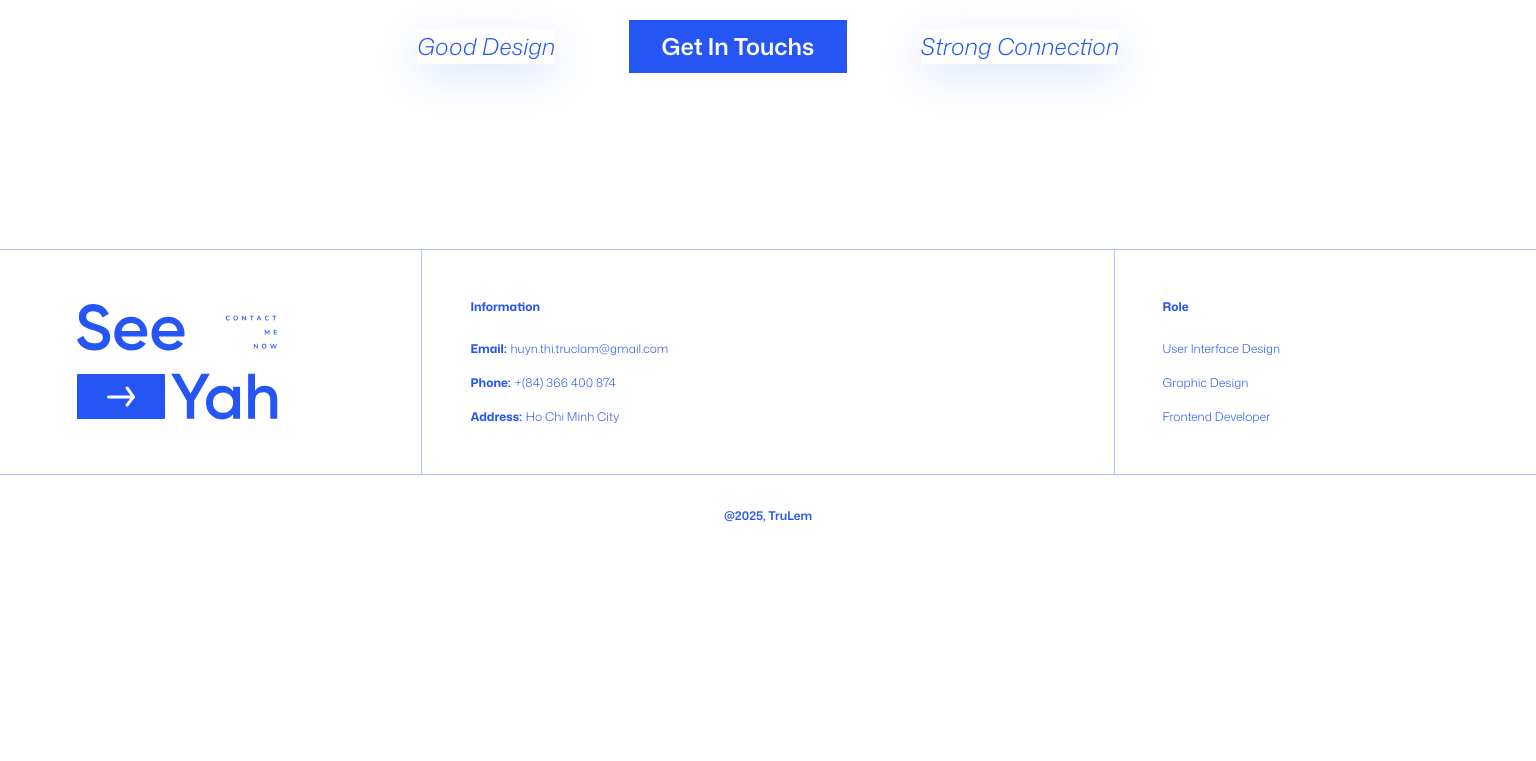
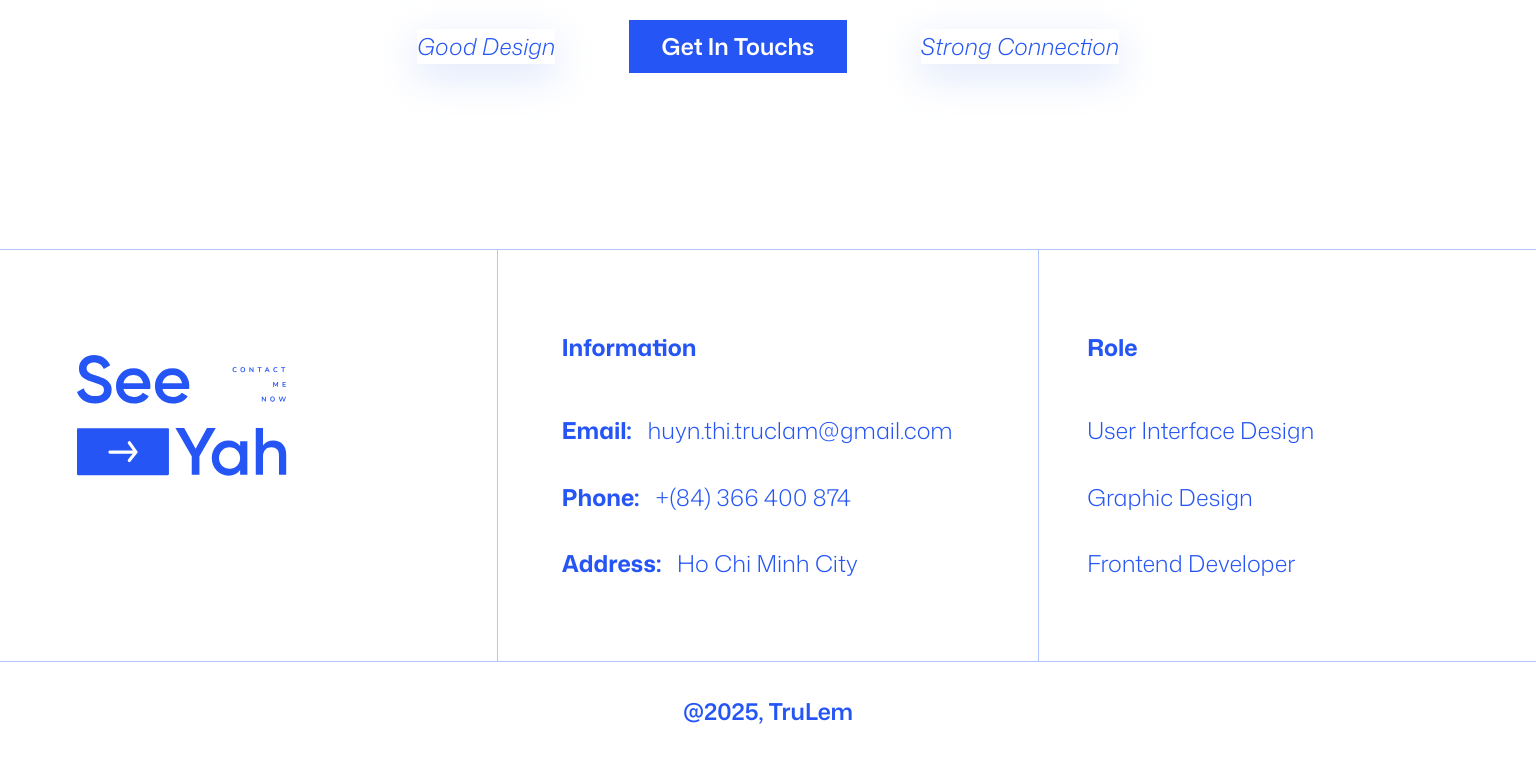
Before and after one commit to HuynhThiTrucLam/Portfolio, a React (Vite) app: page / in a window 1536 px wide. Shown: the part 583-1344 px from the top of the page. Before the commit the page ends 1140 px from the top, so only its background shows below. Built offline with nearby package versions, Linux system fonts and the light colour scheme.

Commit message:
Enhance Footer component styles for improved responsiveness on larger screens. Introduced new media queries to adjust layout, padding, and font sizes, ensuring better visual consistency and usability across devices.

```diff
--- a/src/components/Footer/Footer.module.scss
+++ b/src/components/Footer/Footer.module.scss
@@ -79,6 +79,61 @@
     font-size: 12px;
     color: var(--primary-color);
     text-align: center;
+  }
+}
+
+@media screen and (min-width: 1440.98px) {
+  .Footer {
+    &-item {
+      padding-block: 5rem;
+      gap: 3rem;
+
+      &:first-child {
+        border-right: 1px solid var(--secondary-color);
+        grid-column: 1 / 6;
+
+        svg {
+          width: 50%;
+          height: 100%;
+          margin-bottom: 5rem;
+        }
+      }
+      &:nth-child(2) {
+        grid-column: 6 / 11;
+      }
+      &:last-child {
+        grid-column: 12 / 17;
+      }
+    }
+    &-content {
+      grid-template-columns: repeat(16, 1fr);
+      grid-template-rows: 1fr;
+      gap: 1rem;
+    }
+    &-title {
+      font-size: 1.45rem;
+    }
+    &-info-container {
+      gap: 2rem;
+    }
+
+    &-info-item {
+      gap: 1rem;
+    }
+    &-value,
+    &-label {
+      font-size: 1.45rem;
+    }
+
+    &-role-container {
+      gap: 2rem;
+    }
+    &-role-item {
+      font-size: 1.45rem;
+    }
+    &-copyright {
+      font-size: 1.45rem;
+    }
   }
 }
 
```
